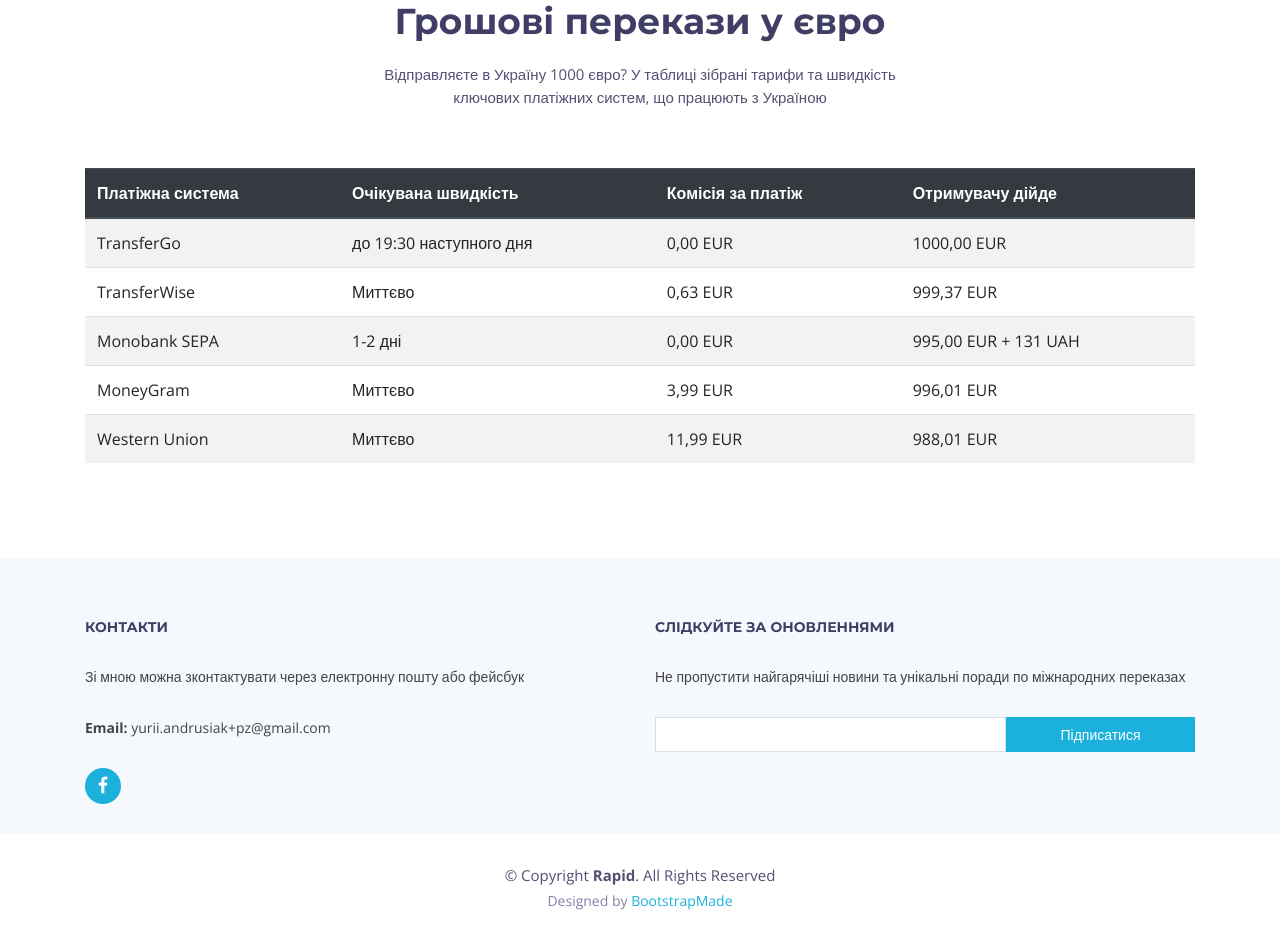
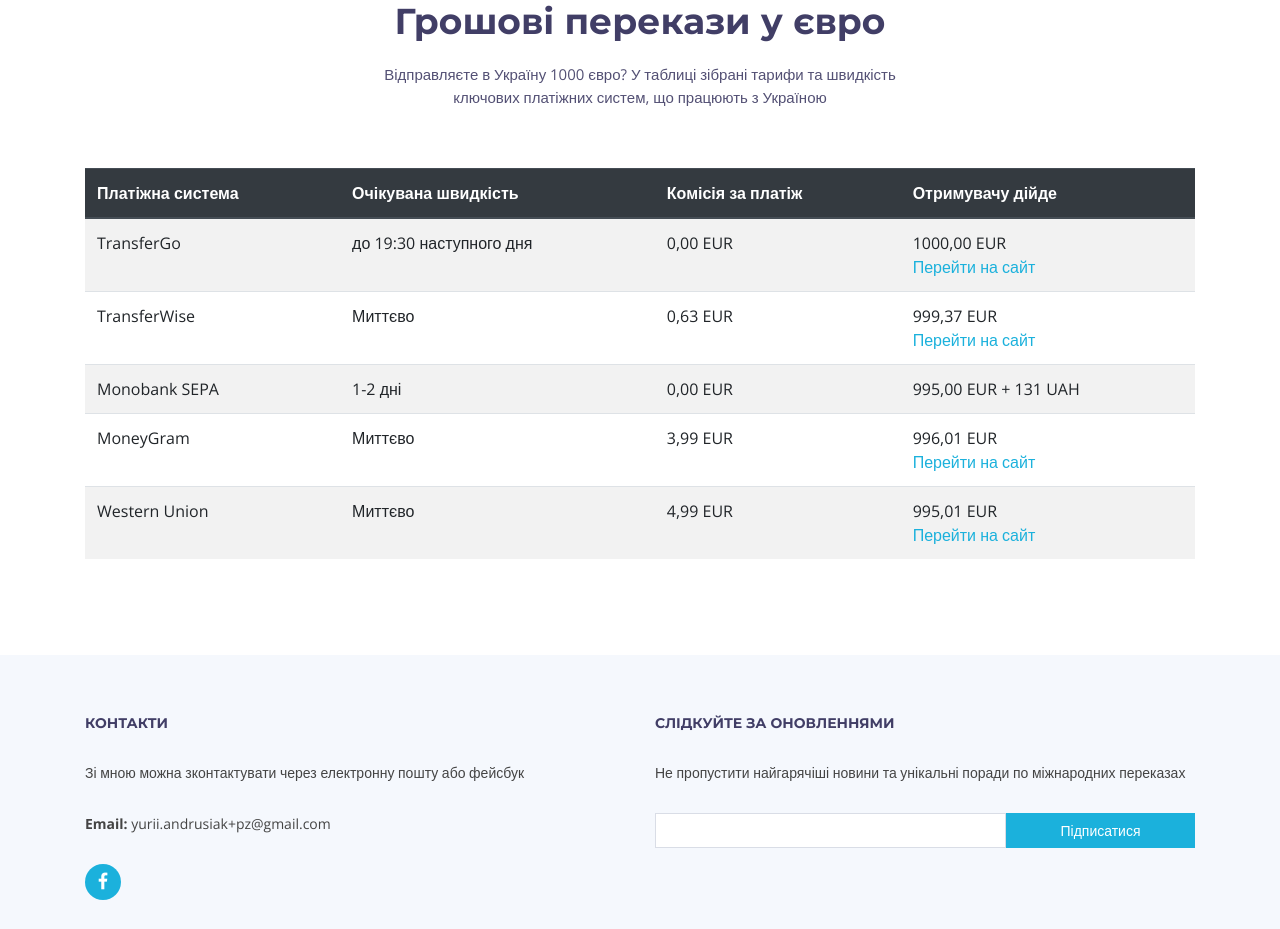
Before and after one commit to elneoor/pandemiia, a Django app: page / in a window 1280 px wide. Shown: the part 880-1809 px from the top of the page. Run offline with Django 3.2, Linux system fonts and the light colour scheme; some libraries are stand-ins or nearby versions.

Commit message:
Add website links

```diff
--- a/comparison/templates/comparison/index.html
+++ b/comparison/templates/comparison/index.html
@@ -124,7 +124,7 @@
                     <p>Відправляєте в Україну 1000 євро? У таблиці зібрані тарифи та швидкість ключових платіжних систем, що працюють з Україною</p>
                 </header>
 
-                <div class="table-responsive-lg">
+                <div class="table-responsive-md">
                     <table id="comparison_table" class="table table-striped table-bordere">
                         <thead class="thead-dark">
                             <tr>
@@ -139,19 +139,20 @@
                                 <td>TransferWise Balances</td>
                                 <td>Миттєво</td>
                                 <td>0,00 EUR</td>
-                                <td>1000 EUR<br/> <a class="btn-get-started scrollto" href="https://transferwise.com">Перейти на сайт</a></td>
+                                <td>1000 EUR<br/> <a class="btn-get-started" href="https://transferwise.com">Перейти на сайт</a></td>
                             </tr> -->
                             <tr>
                                 <td>TransferGo</td>
                                 <td>до 19:30 наступного дня</td>
                                 <td>0,00 EUR</td>
-                                <td>1000,00 EUR</td>
+                                <td>1000,00 EUR<br/><a class="btn-get-started" href="https://transfergo.com">Перейти на сайт</a></td>
                             </tr>
                             <tr>
                                 <td>TransferWise</td>
+                                <!-- <td>На єврову карту ПриватБанку</td> -->
                                 <td>Миттєво</td>
                                 <td>0,63 EUR</td>
-                                <td>999,37 EUR</td>
+                                <td>999,37 EUR<br/><a class="btn-get-started" href="https://transferwise.com">Перейти на сайт</a></td>
                             </tr>
                             <tr>
                                 <td>Monobank SEPA</td>
@@ -163,13 +164,13 @@
                                 <td>MoneyGram</td>
                                 <td>Миттєво</td>
                                 <td>3,99 EUR</td>
-                                <td>996,01 EUR</td>
+                                <td>996,01 EUR<br/><a class="btn-get-started" href="http://global.moneygram.com/">Перейти на сайт</a></td>
                             </tr>
                             <tr>
                                 <td>Western Union</td>
                                 <td>Миттєво</td>
-                                <td>11,99 EUR</td>
-                                <td>988,01 EUR</td>
+                                <td>4,99 EUR</td>
+                                <td>995,01 EUR<br/><a class="btn-get-started" href="https://www.westernunion.com/de/en/web/send-money/start">Перейти на сайт</a></td>
                             </tr>
                         </tbody>
                     </table>
```
